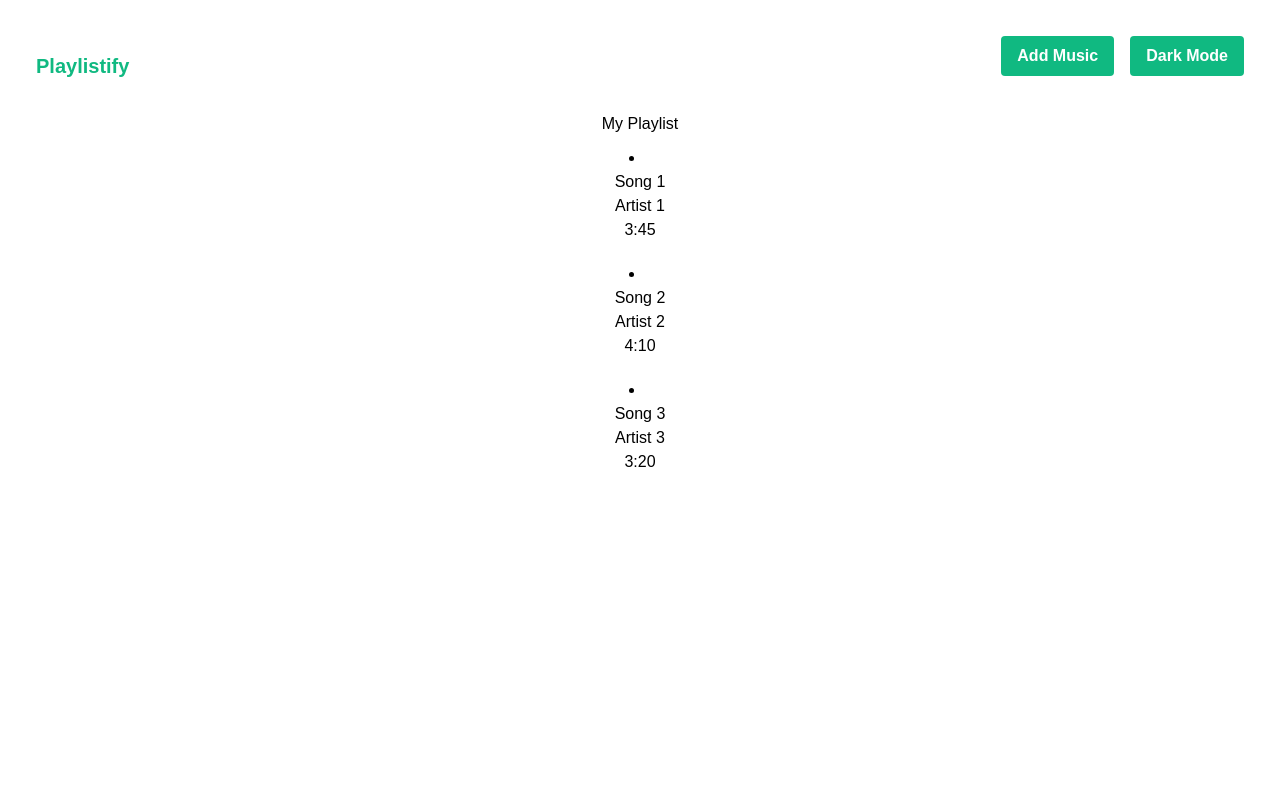
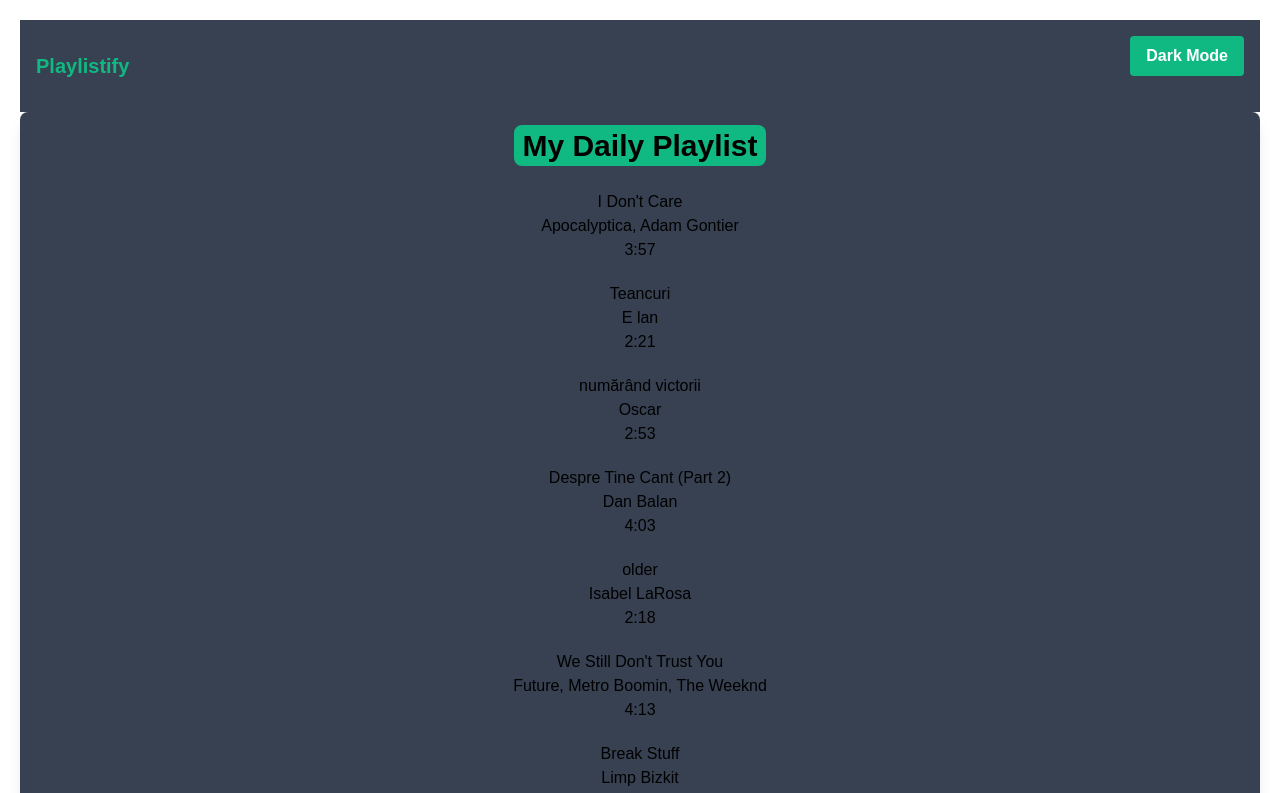
Before and after one commit to andreeamnl/SpotifyAPITest, a React (Create React App) app in the folder spotify-top-songs/: page / in a window 1280 px wide. Shown: the top 793 px of the page. Built offline with nearby package versions, Linux system fonts and the light colour scheme.

Commit message:
Add real songs

```diff
--- a/spotify-top-songs/src/components/Navbar/Navbar.js
+++ b/spotify-top-songs/src/components/Navbar/Navbar.js
@@ -1,6 +1,6 @@
 import React, { useState, useEffect } from 'react';
 
-const Navbar = ({ onAddMusic }) => {
+const Navbar = () => {
   const [darkMode, setDarkMode] = useState(() => {
     // Get the initial dark mode state from local storage or default to false
     const savedDarkMode = localStorage.getItem('darkMode');
@@ -10,6 +10,9 @@ const Navbar = ({ onAddMusic }) => {
   // Update local storage when dark mode state changes
   useEffect(() => {
     localStorage.setItem('darkMode', JSON.stringify(darkMode));
+
+    // Set body background based on dark mode state
+    document.body.classList.toggle('dark', darkMode);
   }, [darkMode]);
 
   const handleToggleDarkMode = () => {
@@ -22,13 +25,7 @@ const Navbar = ({ onAddMusic }) => {
         <a href="/" className="text-teal text-xl font-bold">Playlistify</a>
         <div className="flex items-center">
           <button
-            className={`bg-teal hover:bg-hoverGray text-white font-bold py-2 px-4 rounded ${darkMode ? 'dark' : 'light'}-mode-btn`}
-            onClick={onAddMusic}
-          >
-            Add Music
-          </button>
-          <button
-            className="bg-teal hover:bg-hoverGray text-white font-bold py-2 px-4 rounded ml-4"
+            className="bg-teal hover:bg-hoverGray text-white font-bold py-2 px-4 rounded"
             onClick={handleToggleDarkMode}
           >
             {darkMode ? 'Light Mode' : 'Dark Mode'}
--- a/spotify-top-songs/src/components/Playlist/Playlist.js
+++ b/spotify-top-songs/src/components/Playlist/Playlist.js
@@ -1,22 +1,28 @@
-// components/Playlist/Playlist.js
-
 import React from 'react';
 import Song from '../Song/Song'; // Import the Song component from its new location
 import songsData from '../../data/songs'; // Import songs.json from its new location
 
 const Playlist = () => {
-    return (
-      <div className="playlist">
-        <h2>My Playlist</h2>
+  return (
+    <div className="playlist bg-lightGray text-black p-4 rounded-lg shadow-lg">
+      <h2 className="text-3xl font-bold mb-4 text-black">
+        <span className="bg-teal px-2 py-1 rounded-lg">
+          My Daily Playlist
+        </span>
+      </h2>
+      <ul>
         {songsData.map((song, index) => (
           <Song
             key={index}
             title={song.title}
             artist={song.artist}
             duration={song.duration}
+            className="mb-4"
           />
         ))}
-      </div>
-    );
-  };
+      </ul>
+    </div>
+  );
+};
+
 export default Playlist;
--- a/spotify-top-songs/src/data/songs.json
+++ b/spotify-top-songs/src/data/songs.json
@@ -1,23 +1,50 @@
 [
   {
     "id": 1,
-      "title": "Song 1",
-      "artist": "Artist 1",
-      "duration": "3:45",
-      "cover": "https://via.placeholder.com/150"
+    "title": "I Don't Care",
+    "artist": "Apocalyptica, Adam Gontier",
+    "duration": "3:57"
   },
   {
     "id": 2,
-      "title": "Song 2",
-      "artist": "Artist 2",
-      "duration": "4:10",
-      "cover": "https://via.placeholder.com/150"
+    "title": "Teancuri",
+    "artist": "E lan",
+    "duration": "2:21"
   },
   {
     "id": 3,
-      "title": "Song 3",
-      "artist": "Artist 3",
-      "duration": "3:20",
-      "cover": "https://via.placeholder.com/150"
+    "title": "numărând victorii",
+    "artist": "Oscar",
+    "duration": "2:53"
+  },
+  {
+    "id": 4,
+    "title": "Despre Tine Cant (Part 2)",
+    "artist": "Dan Balan",
+    "duration": "4:03"
+  },
+  {
+    "id": 5,
+    "title": "older",
+    "artist": "Isabel LaRosa",
+    "duration": "2:18"
+  },
+  {
+    "id": 6,
+    "title": "We Still Don't Trust You",
+    "artist": "Future, Metro Boomin, The Weeknd",
+    "duration": "4:13"
+  },
+  {
+    "id": 7,
+    "title": "Break Stuff",
+    "artist": "Limp Bizkit",
+    "duration": "2:47"
+  },
+  {
+    "id": 8,
+    "artist": "Rammstein",
+    "title": "Armee der Tristen",
+    "duration": "3:26"
   }
 ]
```
Lines whose indentation alone changed are shown as unchanged.
